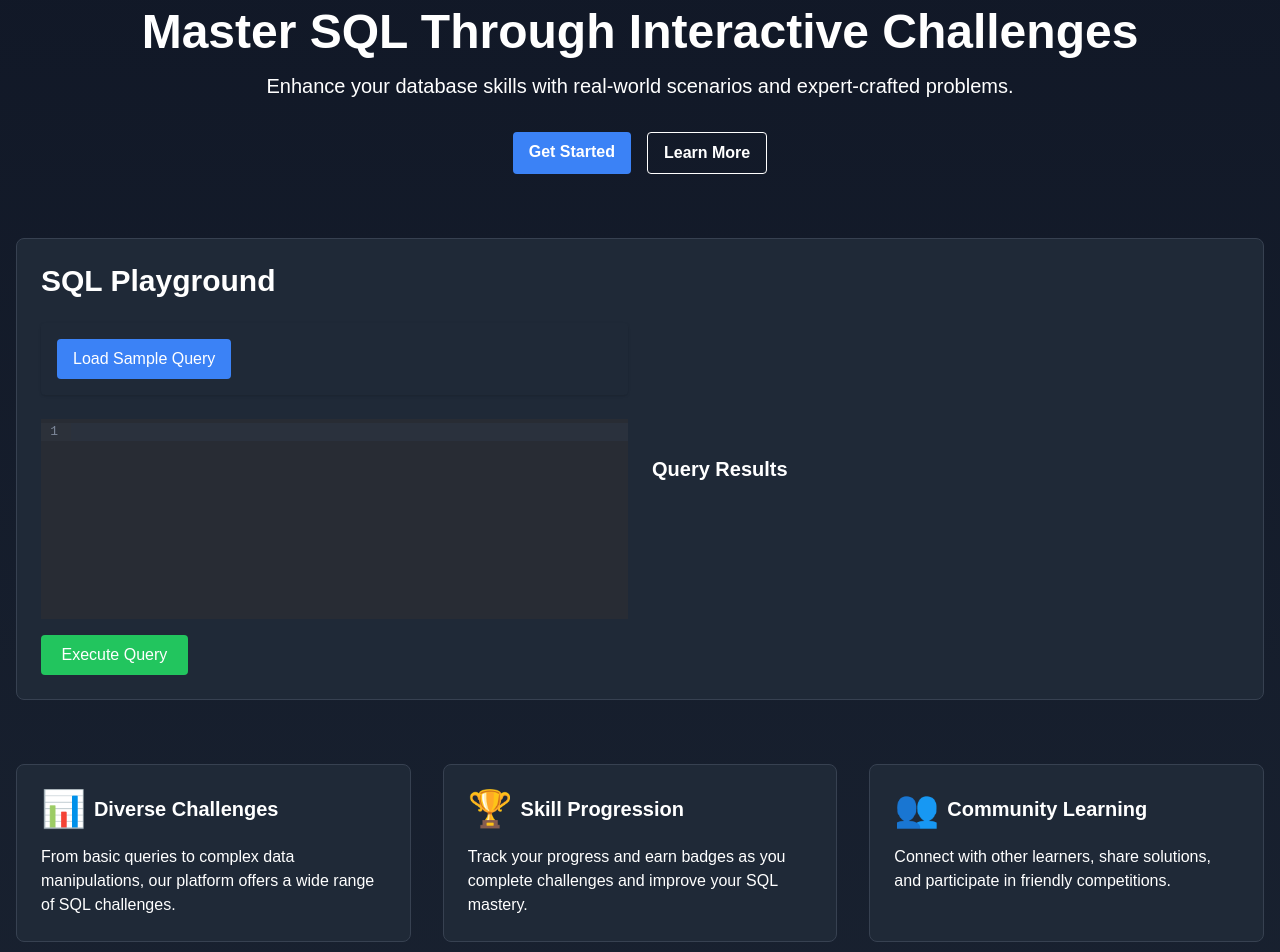
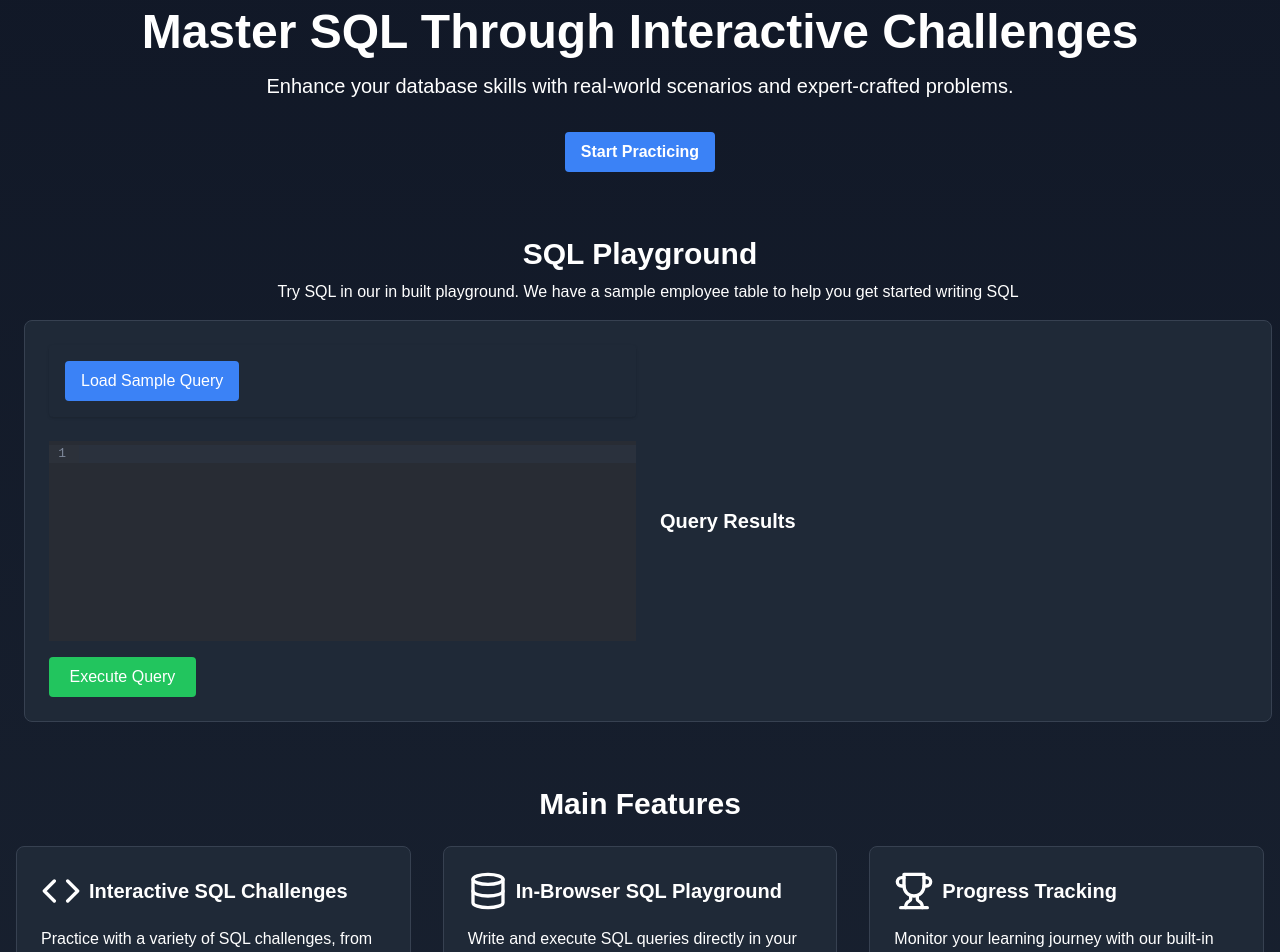
Before and after one commit to devenock/SQLift, a Next.js app: page / in a window 1280 px wide. Shown: the part 120-1072 px from the top of the page. Built offline with nearby package versions, Linux system fonts and the light colour scheme.

Commit message:
landing page changes and hot fixes

```diff
--- a/components/AboutAuthor.tsx
+++ b/components/AboutAuthor.tsx
@@ -4,7 +4,7 @@ import { Github, Linkedin, Twitter, Youtube } from "lucide-react";
 
 export function AboutAuthor() {
   return (
-    <section className="bg-black text-white py-24">
+    <section className="py-24">
       <div className="container mx-auto px-4">
         <h2 className="text-5xl font-bold text-center mb-16">
           Meet the Creator
--- a/components/FeaturedCard.tsx
+++ b/components/FeaturedCard.tsx
@@ -1,10 +1,14 @@
 interface FeatureCardProps {
-    title: string
-    description: string
-    icon: string
+  title: string;
+  description: string;
+  icon: any;
 }
 
-export default function FeatureCard({ icon, title, description }:FeatureCardProps) {
+export default function FeatureCard({
+  icon,
+  title,
+  description,
+}: FeatureCardProps) {
   return (
     <div className="bg-gray-800 border border-gray-700 rounded-lg p-6">
       <div className="flex items-center space-x-2 mb-4">
@@ -13,5 +17,5 @@ export default function FeatureCard({ icon, title, description }:FeatureCardProp
       </div>
       <p>{description}</p>
     </div>
-    )
+  );
 }
--- a/components/Features.tsx
+++ b/components/Features.tsx
@@ -1,24 +1,40 @@
 import FeatureCard from "@/components/FeaturedCard";
+import { Code, Trophy, Database, Users } from "lucide-react";
 
-export default function Features(){
+export default function Features() {
   return (
-        <section id="features" className="grid md:grid-cols-3 gap-8 mb-16">
+    <section
+      id="features"
+      className="mb-16 flex flex-col items-center w-full space-y-4"
+    >
+      <h3 className="text-3xl text-center font-bold mb-2">Main Features</h3>
+      <div className="grid md:grid-cols-2 lg:grid-cols-3 gap-8">
+        <FeatureCard
+          icon={<Code className="w-10 h-10" />}
+          title="Interactive SQL Challenges"
+          description="Practice with a variety of SQL challenges, from basic queries to complex data manipulations."
+        />
+        <FeatureCard
+          icon={<Database className="w-10 h-10" />}
+          title="In-Browser SQL Playground"
+          description="Write and execute SQL queries directly in your browser with our embedded SQL engine."
+        />
+        <FeatureCard
+          icon={<Trophy className="w-10 h-10" />}
+          title="Progress Tracking"
+          description="Monitor your learning journey with our built-in progress tracking system."
+        />
         <FeatureCard
           icon="📊"
           title="Diverse Challenges"
           description="From basic queries to complex data manipulations, our platform offers a wide range of SQL challenges."
         />
         <FeatureCard
-                icon="🏆"
-                title="Skill Progression"
-                description="Track your progress and earn badges as you complete challenges and improve your SQL mastery."
-            />
-            <FeatureCard
           icon="👥"
           title="Community Learning"
           description="Connect with other learners, share solutions, and participate in friendly competitions."
         />
+      </div>
     </section>
-
-    )
+  );
 }
--- a/components/Header.tsx
+++ b/components/Header.tsx
@@ -6,7 +6,7 @@ export default function Header() {
     <header className="container mx-auto px-4 py-6 flex justify-between items-center">
       <Link href={"/"} className="flex items-center space-x-2">
         <Image src="/logo.svg" alt="SQLMaster Logo" width={32} height={32} />
-        <span className="text-2xl font-bold">SQLMaster</span>
+        <span className="text-2xl font-bold">SQLift</span>
       </Link>
       <nav>
         <ul className="flex space-x-4">
--- a/components/Hero.tsx
+++ b/components/Hero.tsx
@@ -1,21 +1,23 @@
 import Link from "next/link";
 
-export default function Hero(){
+export default function Hero() {
   return (
     <section className="text-center mb-16">
-            <h1 className="text-5xl font-bold mb-4">Master SQL Through Interactive Challenges</h1>
-            <p className="text-xl mb-8">Enhance your database skills with real-world scenarios and expert-crafted
-                problems.</p>
+      <h1 className="text-5xl font-bold mb-4">
+        Master SQL Through Interactive Challenges
+      </h1>
+      <p className="text-xl mb-8">
+        Enhance your database skills with real-world scenarios and
+        expert-crafted problems.
+      </p>
       <div className="flex justify-center space-x-4">
-                <Link href="/auth/register"
-                      className="bg-blue-500 hover:bg-blue-600 text-white font-bold py-2 px-4 rounded transition-colors">
-                    Get Started
-                </Link>
-                <Link href="#features"
-                      className="bg-transparent hover:bg-white hover:text-gray-900 text-white font-bold py-2 px-4 rounded border border-white transition-colors">
-                    Learn More
+        <Link
+          href="/auth/register"
+          className="bg-blue-500 hover:bg-blue-600 text-white font-bold py-2 px-4 rounded transition-colors"
+        >
+          Start Practicing
         </Link>
       </div>
     </section>
-    )
+  );
 }
--- a/components/Playground.tsx
+++ b/components/Playground.tsx
@@ -16,7 +16,6 @@ const Playground: React.FC = () => {
   const executeQuery = async () => {
     setError(null);
     setResult(null);
-
     try {
       const response = await fetch("/api/execute-sql", {
         method: "POST",
@@ -37,9 +36,14 @@ const Playground: React.FC = () => {
   };
 
   return (
+    <div className="flex items-center space-x-4 flex-col w-full">
+      <h1 className="text-3xl text-center font-bold mb-2">SQL Playground</h1>
+      <p className="mb-4">
+        Try SQL in our in built playground. We have a sample employee table to
+        help you get started writing SQL
+      </p>
       <div className="bg-gray-800 border border-gray-700 rounded-lg p-6 mb-16 flex w-full items-center space-x-3">
         <div className="w-1/2 flex flex-col">
-        <h1 className="text-3xl font-bold mb-6">SQL Playground</h1>
           <div className="shadow p-4 rounded mb-6">
             <button
               onClick={() => setQuery(sampleQuery)}
@@ -96,6 +100,7 @@ const Playground: React.FC = () => {
           )}
         </div>
       </div>
+    </div>
   );
 };
 
```
Lines whose indentation alone changed are shown as unchanged.
